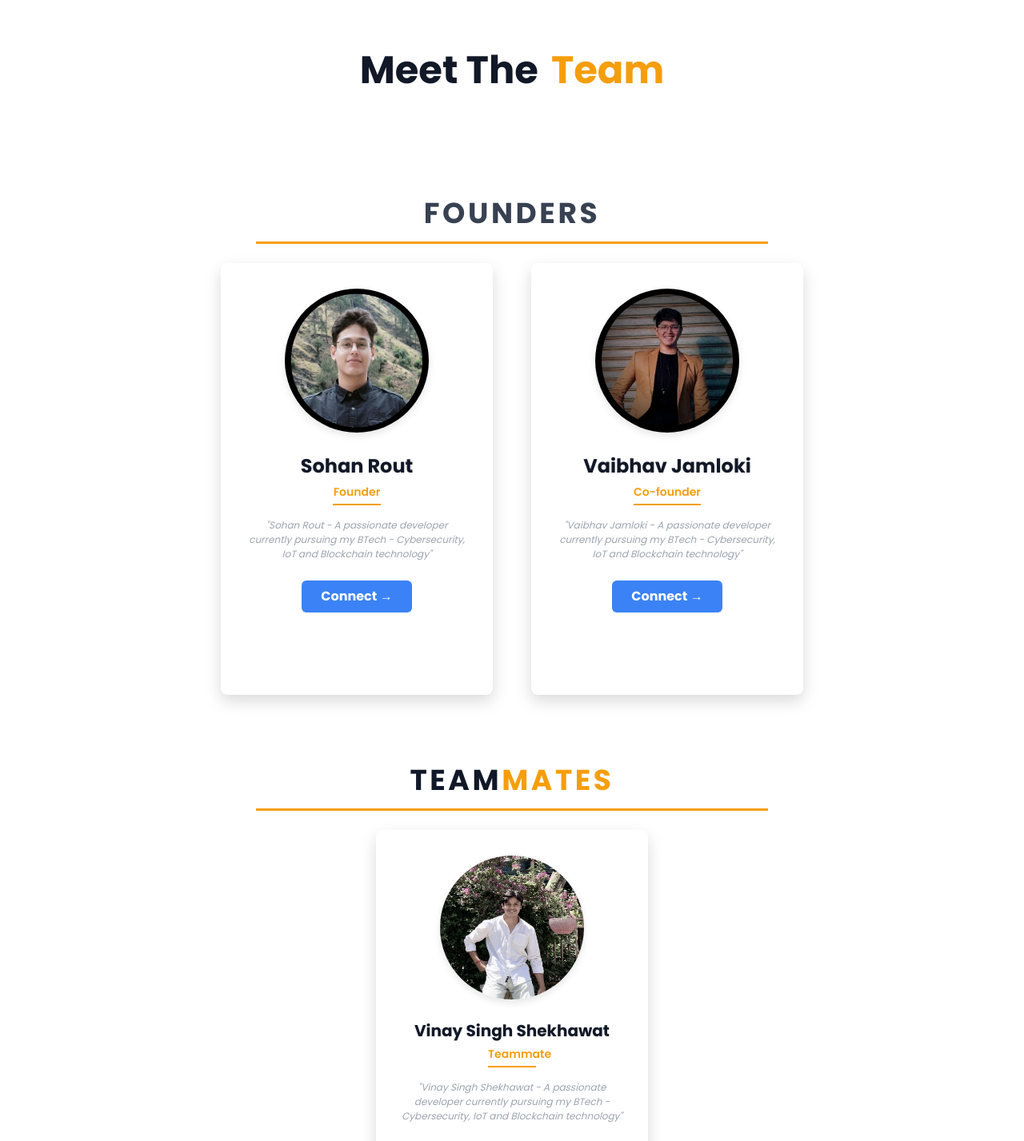
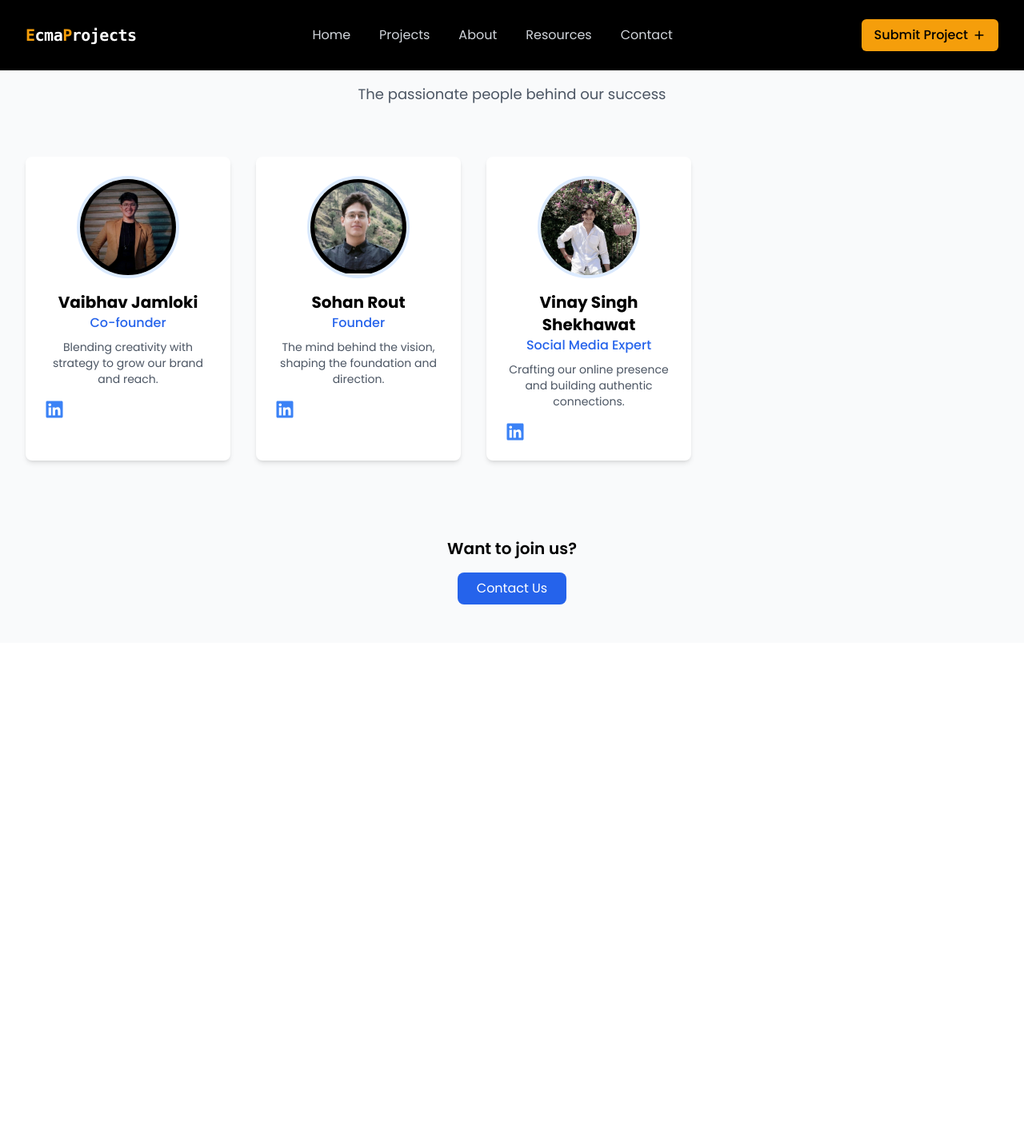
Before and after one commit to Sohan-Rout/EcmaProjects, a Next.js app: page /about/meet-the-team in a window 1280 px wide. Shown: the top 1427 px of the page at 80% size. After the commit the page ends 804 px from the top, so only its background shows below. Built offline with nearby package versions, Linux system fonts and the light colour scheme.

Commit message:
added new data

```diff
--- a/app/about/meet-the-team/page.jsx
+++ b/app/about/meet-the-team/page.jsx
@@ -1,406 +1,113 @@
 "use client";
-
-import { useEffect, useState } from "react";
+import Navbar from "@/app/components/navbar";
+import Image from "next/image";
+import { FaLinkedin } from "react-icons/fa";
 
 const MeetTheTeam = () => {
-  const [animate, setAnimate] = useState(false);
+  return (
+    <main className="min-h-screen bg-gray-50">
+      <Navbar />
+      <div className="container mx-auto px-4 py-12">
+        {/* Header Section */}
+        <div className="text-center mb-16">
+          <h1 className="text-4xl font-bold text-gray-900 mb-4">Meet Our Team</h1>
+          <p className="text-lg text-gray-600">
+            The passionate people behind our success
+          </p>
+        </div>
 
-  useEffect(() => {
-    setAnimate(true);
-  }, []);
-
-  const founders = [
-    {
-      id: 2,
-      imgSrc: "/founder2.jpg",
-      alt: "Founder 2",
-      name: "Sohan Rout",
-      linkedin: "https://www.linkedin.com/in/sohan-rout/",
-      description: "Sohan Rout - A passionate developer currently pursuing my BTech - Cybersecurity, IoT and Blockchain technology",
-      role: "Founder"
-    },
-    {
-      id: 1,
-      imgSrc: "/founder1.jpg",
-      alt: "Founder 1",
-      name: "Vaibhav Jamloki",
-      linkedin: "https://www.linkedin.com/in/vaibhav-jamloki/",
-      description: "Vaibhav Jamloki - A passionate developer currently pursuing my BTech - Cybersecurity, IoT and Blockchain technology",
-      role: "Co-founder",
-    },
-  ];
-
-  const teammates = [
-    {
-      id: 1,
-      imgSrc: "/teammate1.jpg",
-      alt: "Teammate 1",
-      name: "Vinay Singh Shekhawat",
-      linkedin: "https://www.linkedin.com/in/vinay-singh-shekhawat-14a609350?utm_source=share&utm_campaign=share_via&utm_content=profile&utm_medium=ios_app",
-      description: "Vinay Singh Shekhawat - A passionate developer currently pursuing my BTech - Cybersecurity, IoT and Blockchain technology",
-      role: "Teammate"
-    },
-  ];
-
-  return (
-    <>
-      <style jsx>{`
-        @keyframes bounce {
-          0%, 20%, 50%, 80%, 100% {
-            transform: translateY(0);
-          }
-          40% {
-            transform: translateY(-15px);
-          }
-          60% {
-            transform: translateY(-7px);
-          }
-        }
-        .bounce {
-          animation: bounce 1.2s ease-in-out;
-        }
-        .snake-border {
-          stroke-dasharray: 400;
-          stroke-dashoffset: 400;
-          transition: stroke-dashoffset 1.5s cubic-bezier(0.4, 0, 0.2, 1);
-          rx: 0 !important;
-          ry: 0 !important;
-        }
-        .group:hover .snake-border {
-          stroke-dashoffset: 0;
-        }
-          .card {
-            transition: color 0.7s cubic-bezier(0.4, 0, 0.2, 1);
-            border-radius: 0.5rem; /* rounded edges for professional look */
-            position: relative;
-            overflow: hidden;
-            background-color: #ffffff; /* white background */
-            color: #374151; /* gray-700 text */
-            display: flex;
-            flex-direction: column;
-            align-items: center;
-            padding: 32px;
-            cursor: pointer;
-            box-shadow: 0 8px 20px rgba(0, 0, 0, 0.15); /* stronger shadow for lift */
-            width: 340px; /* increased card width */
-            height: 540px; /* increased card height for description */
-            will-change: transform;
-            margin-bottom: 2rem; /* gap below each card */
-          }
-          .card:hover {
-            animation: bounce 1.2s ease-in-out;
-            background-color: #ffffff; /* no color change on hover */
-            color: #374151; /* no color change on hover */
-            box-shadow: 0 12px 30px rgba(0, 0, 0, 0.25); /* stronger shadow on hover */
-            transform: none; /* no translate on hover */
-            z-index: 10;
-          }
-          .card img {
-            transition: transform 0.5s cubic-bezier(0.4, 0, 0.2, 1);
-            margin-bottom: 1.5rem;
-            width: 180px; /* increased image size */
-            height: 180px; /* increased image size */
-            border-radius: 50%;
-            box-shadow: 0 4px 10px rgba(0,0,0,0.1);
-          }
-          .card:hover img {
-            transform: scale(1.1);
-            opacity: 1;
-          }
-          .founder-name {
-            font-size: 1.5rem;
-            font-weight: 700;
-            color: #111827; /* black */
-            margin-bottom: 0.25rem;
-            text-shadow: 0 1px 2px rgba(0,0,0,0.1);
-          }
-          .founder-role {
-            font-size: 0.875rem;
-            font-weight: 600;
-            color: #f59e0b; /* amber */
-            margin-bottom: 1rem;
-            border-bottom: 2px solid #f59e0b;
-            padding-bottom: 0.25rem;
-            width: 60px;
-            text-align: center;
-            margin-left: auto;
-            margin-right: auto;
-          }
-          .cofounder-role {
-            color: #f59e0b; /* amber */
-            font-weight: 600;
-            border-color: #f59e0b; /* amber */
-            white-space: nowrap;
-            width: auto;
-            margin-left: 0;
-            margin-right: 0;
-            padding-left: 0;
-            padding-right: 0;
-          }
-          .connect-button {
-            background-color: #3b82f6; /* blue */
-            color: white;
-            font-weight: 700;
-            font-size: 1rem;
-            padding: 0.5rem 1.5rem;
-            border-radius: 0.375rem;
-            cursor: pointer;
-            border: none;
-            transition: background-color 0.3s ease;
-            text-align: center;
-            text-decoration: none;
-            display: inline-block;
-          }
-          .connect-button:hover {
-            background-color: #2563eb; /* darker blue */
-          }
-          .founder-description {
-            font-size: 0.75rem;
-            font-style: italic;
-            color: #9ca3af; /* light gray */
-            text-align: center;
-            margin-bottom: 1.5rem;
-            max-width: 280px;
-          }
-          .connect-button {
-            background-color: #3b82f6; /* blue */
-            color: white;
-            font-weight: 700;
-            font-size: 1rem;
-            padding: 0.5rem 1.5rem;
-            border-radius: 0.375rem;
-            cursor: pointer;
-            border: none;
-            transition: background-color 0.3s ease;
-            text-align: center;
-            text-decoration: none;
-            display: inline-block;
-          }
-          .connect-button:hover {
-            background-color: #2563eb; /* darker blue */
-          }
-          .section-title {
-            font-weight: 700;
-            margin-bottom: 2.5rem;
-            color: #374151; /* gray-700 */
-            text-transform: uppercase;
-            letter-spacing: 0.1em;
-          }
-          .founders-title {
-            font-size: 2.25rem; /* larger title */
-            margin-top: 5rem; /* added gap above founders */
-            margin-bottom: 1.5rem; /* gap below founders title */
-            border-bottom: 3px solid #f59e0b;
-            padding-bottom: 0.5rem;
-            width: 100%;
-            max-width: 640px;
-            text-align: center;
-            margin-left: auto;
-            margin-right: auto;
-          }
-          .teammates-title {
-            font-size: 2.25rem; /* half of Meet the Team */
-            font-weight: 700;
-            color: #374151; /* gray-700 */
-            margin-top: 3rem; /* gap above teammates title */
-            margin-bottom: 1.5rem; /* gap below teammates title */
-            border-bottom: 3px solid #f59e0b;
-            padding-bottom: 0.5rem;
-            width: 100%;
-            max-width: 640px;
-            text-align: center;
-            margin-left: auto;
-            margin-right: auto;
-          }
-          .teammates-title .black-text {
-            color: #111827; /* gray-900 */
-          }
-          .teammates-title .amber-text {
-            color: #f59e0b;
-          }
-          .meet-the-team-container {
-            max-width: 1200px;
-            margin: 0 auto;
-            padding: 0 2rem;
-            display: flex;
-            flex-direction: column;
-            align-items: center;
-          }
-          .founders-cards {
-            display: flex;
-            justify-content: center;
-            gap: 3rem; /* increased gap between cards */
-            flex-wrap: wrap;
-            width: 100%;
-          }
-        `}</style>
-        <style jsx>{`
-        @media (max-width: 768px) {
-            .meet-the-team-container > h1 {
-              flex-wrap: nowrap;
-              font-size: 2rem;
-            }
-            .meet-the-team-container > h1 > span {
-              margin-right: 0.5rem;
-            }
-            /* Added header styles for mobile */
-            .meet-the-team-container > h1 {
-              flex-direction: column;
-              align-items: center;
-              font-size: 2.5rem;
-              line-height: 1.2;
-            }
-            .meet-the-team-container > h1 > span:first-child {
-              margin-bottom: 0.25rem;
-              white-space: nowrap;
-            }
-            .meet-the-team-container > h1 > span:last-child {
-              font-size: 3rem;
-              font-weight: 700;
-            }
-            .card {
-              padding: 16px;
-              width: 90vw;
-              max-width: 320px;
-              height: auto;
-              margin-bottom: 1.5rem;
-            }
-            .card img {
-              width: 140px;
-              height: 140px;
-              margin-bottom: 1rem;
-            }
-            .founder-name {
-              font-size: 1.25rem;
-              margin-bottom: 0.25rem;
-              white-space: nowrap;
-              overflow: hidden;
-              text-overflow: ellipsis;
-              max-width: 100%;
-            }
-            .founder-role {
-              font-size: 0.75rem;
-              width: 50px;
-              margin-bottom: 0.75rem;
-            }
-            .founder-description {
-              font-size: 0.75rem;
-              max-width: 260px;
-              margin-bottom: 1rem;
-            }
-            .connect-button {
-              font-size: 0.875rem;
-              padding: 0.4rem 1rem;
-              white-space: nowrap;
-            }
-          }
-        `}</style>
-      <div className="w-full min-h-screen bg-white overflow-hidden px-8 py-16">
-        <div className="meet-the-team-container">
-          <h1
-            className={
-              "text-5xl font-bold font-poppins flex space-x-4 capitalize mb-12"
-            }
-          >
-            <span className="text-gray-900">Meet the</span>
-            <span className="text-amber-500">Team</span>
-          </h1>
-
-          <h2 className="section-title founders-title">
-            Founders
-          </h2>
-
-          <div className="founders-cards">
-            {founders.map((founder) => (
-              <div
-                key={founder.id}
-                className="card"
-              >
-                <img
-                  src={founder.imgSrc}
-                  alt={founder.alt}
-                  className=""
+        {/* All Team Members in One Line */}
+        <section className="mb-20">
+          <div className="flex flex-nowrap overflow-x-auto pb-4 gap-8 px-4">
+            {/* Founder 1 */}
+            <div className="flex-shrink-0 bg-white p-6 rounded-lg shadow-md text-center w-64">
+              <div className="w-32 h-32 mx-auto mb-4 rounded-full overflow-hidden border-4 border-blue-100">
+                <Image
+                  src="/founder1.jpg"
+                  alt="Vaibhav Jamloki"
+                  width={128}
+                  height={128}
+                  className="object-cover"
                 />
-                <p className="founder-name">{founder.name}</p>
-                <p className={`founder-role ${founder.role.toLowerCase() === 'co-founder' ? 'cofounder-role' : ''}`}>{founder.role}</p>
-                <p className="founder-description">"{founder.description}"</p>
+              </div>
+              <h3 className="text-xl font-bold">Vaibhav Jamloki</h3>
+              <p className="text-blue-600 font-medium mb-2">Co-founder</p>
+              <p className="text-gray-600 mb-4 text-sm">
+                Blending creativity with strategy to grow our brand and reach.
+              </p>
               <a
-                  href={founder.linkedin}
+                href="https://www.linkedin.com/in/vaibhav-jamloki/"
                 target="_blank"
                 rel="noopener noreferrer"
-                  className="connect-button"
+                className="text-blue-500 hover:text-blue-700"
               >
-                  Connect &rarr;
+                <FaLinkedin size={24} />
               </a>
-                <svg
-                  className="absolute inset-0 w-full h-full pointer-events-none"
-                  viewBox="0 0 100 100"
-                  preserveAspectRatio="none"
-                >
-                  <rect
-                    x="1"
-                    y="1"
-                    width="98"
-                    height="98"
-                    fill="none"
-                    stroke="#f59e0b"
-                    strokeWidth="2"
-                    className="snake-border"
-                  />
-                </svg>
-              </div>
-            ))}
             </div>
 
-          <h3 className="section-title teammates-title">
-            <span className="black-text">Team</span><span className="amber-text">mates</span>
-          </h3>
-          <div className="founders-cards">
-            {teammates.map((teammate) => (
-              <div
-                key={teammate.id}
-                className="card"
-              >
-                <img
-                  src={teammate.imgSrc}
-                  alt={teammate.alt}
-                  className=""
+            {/* Founder 2 */}
+            <div className="flex-shrink-0 bg-white p-6 rounded-lg shadow-md text-center w-64">
+              <div className="w-32 h-32 mx-auto mb-4 rounded-full overflow-hidden border-4 border-blue-100">
+                <Image
+                  src="/founder2.jpg"
+                  alt="Sohan Rout"
+                  width={128}
+                  height={128}
+                  className="object-cover"
                 />
-                <p className="founder-name" style={teammate.name === "Vinay Singh Shekhawat" ? { fontSize: "1.25rem", whiteSpace: "nowrap", overflow: "hidden", textOverflow: "ellipsis" } : {}}>
-                  {teammate.name}
+              </div>
+              <h3 className="text-xl font-bold">Sohan Rout</h3>
+              <p className="text-blue-600 font-medium mb-2">Founder</p>
+              <p className="text-gray-600 mb-4 text-sm">
+                The mind behind the vision, shaping the foundation and direction.
               </p>
-                <p className="founder-role">{teammate.role}</p>
-                <p className="founder-description">"{teammate.description}"</p>
               <a
-                  href="https://www.linkedin.com/in/vinay-singh-shekhawat-14a609350?utm_source=share&utm_campaign=share_via&utm_content=profile&utm_medium=ios_app"
+                href="https://www.linkedin.com/in/sohan-rout/"
                 target="_blank"
                 rel="noopener noreferrer"
-                  className="connect-button"
+                className="text-blue-500 hover:text-blue-700"
               >
-                  Connect &rarr;
+                <FaLinkedin size={24} />
               </a>
-                <svg
-                  className="absolute inset-0 w-full h-full pointer-events-none"
-                  viewBox="0 0 100 100"
-                  preserveAspectRatio="none"
+            </div>
+
+            {/* Team Member 1 */}
+            <div className="flex-shrink-0 bg-white p-6 rounded-lg shadow-md text-center w-64">
+              <div className="w-32 h-32 mx-auto mb-4 rounded-full overflow-hidden border-4 border-blue-100">
+                <Image
+                  src="/teammate1.jpg"
+                  alt="Vinay Singh Shekhawat"
+                  width={128}
+                  height={128}
+                  className="object-cover"
+                />
+              </div>
+              <h3 className="text-xl font-bold">Vinay Singh Shekhawat</h3>
+              <p className="text-blue-600 font-medium mb-2">Social Media Expert</p>
+              <p className="text-gray-600 mb-4 text-sm">
+                Crafting our online presence and building authentic connections.
+              </p>
+              <a
+                href="https://www.linkedin.com/in/vinay-singh-shekhawat-14a609350"
+                target="_blank"
+                rel="noopener noreferrer"
+                className="text-blue-500 hover:text-blue-700"
               >
-                  <rect
-                    x="1"
-                    y="1"
-                    width="98"
-                    height="98"
-                    fill="none"
-                    stroke="#f59e0b"
-                    strokeWidth="2"
-                    className="snake-border"
-                  />
-                </svg>
-              </div>
-            ))}
+                <FaLinkedin size={24} />
+              </a>
             </div>
           </div>
+        </section>
+
+        {/* CTA Section */}
+        <div className="text-center mt-12">
+          <h2 className="text-xl font-semibold mb-4">Want to join us?</h2>
+          <button className="bg-blue-600 text-white py-2 px-6 rounded-lg hover:bg-blue-700">
+            Contact Us
+          </button>
         </div>
-    </>
+      </div>
+    </main>
   );
 };
 
--- a/package.json
+++ b/package.json
@@ -13,7 +13,7 @@
     "nodemailer": "^6.9.9",
     "react": "^18.2.0",
     "react-dom": "^18.2.0",
-    "react-icons": "^5.0.1"
+    "react-icons": "^5.5.0"
   },
   "devDependencies": {
     "@eslint/eslintrc": "^3.0.0",
```
Also changed, not shown: 1 other file (tests, documents, lock files or other folders). Lines whose indentation alone changed are shown as unchanged.
